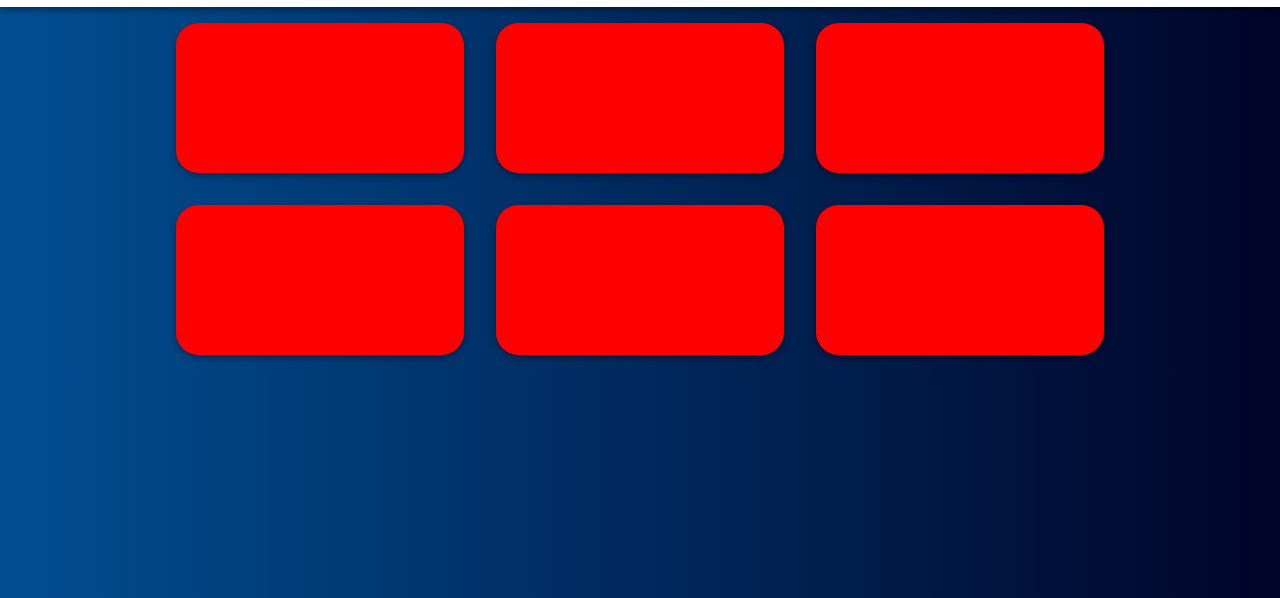
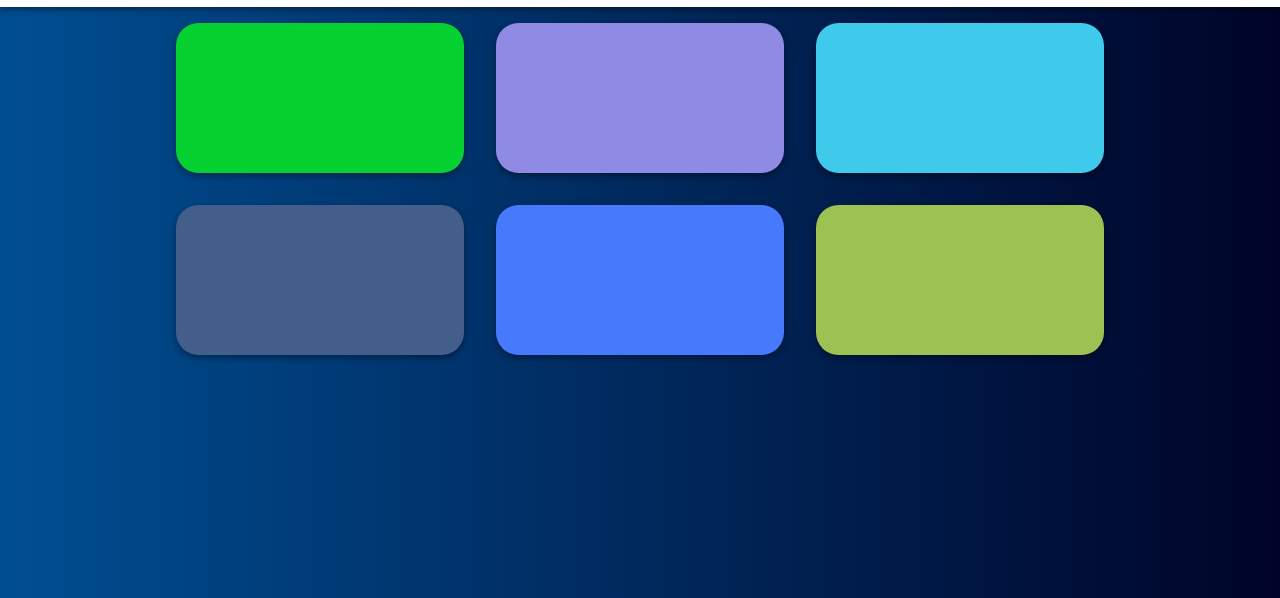
Before and after one commit to leo-generali/rgb-game, a plain HTML site: page index.html in a window 1280 px wide. Shown: the part 202-800 px from the top of the page. Drawn offline with Linux system fonts and the light colour scheme.

Commit message:
Makes more updates

```diff
--- a/index.html
+++ b/index.html
@@ -35,7 +35,7 @@
 			<button class='selectorBtn' id='questionBtn'>?</button>
 		</div>
 		<div class = 'container'>
-			<div class='row boxRow'>
+			<div class='row boxRow' id='board'>
 				<div class = 'row body-text box-shadow window' id='instructions'>
 					<h4><strong>How to Play</strong></h4>
 					<h5>Try to guess the the correct color based off of the given RBG code.</h5>
@@ -54,12 +54,6 @@
 					<h5>It took you <strong id='finalClicks'></strong> clicks to get there.</h5>
 					<h5>Try again and see if you can beat your score!</h5>
 				</div>
-				<div class ='box box-shadow'></div>
-				<div class ='box box-shadow'></div>
-				<div class ='box box-shadow'></div>
-				<div class ='box box-shadow'></div>
-				<div class ='box box-shadow'></div>
-				<div class ='box box-shadow'></div>
 			</div>
 		</div>
 	</body>
--- a/js/app.js
+++ b/js/app.js
@@ -16,6 +16,7 @@ var model = {
 var controller = {
 	init: function(){
 		this.replaceModelRGB();
+		view.init();
 	},
 
 	//Generates a random number
@@ -68,15 +69,44 @@ var view = {
 	init: function(){
 		this.playerSettings = controller.returnSettings();
 		this.playerColors = controller.returnModelRGB();
+
+
+		this.boardElem = document.getElementById('board');
+
+		this.createNewColoredBox(this.playerSettings.difficulty);
+
+		this.boxes = document.querySelectorAll('.box');
+
 	},
 
 	refreshPlayerColors: function(){
 		this.playerColors = controller.returnModelRGB();
 	},
 
-	//Selects an RGB value from the squareColors array to display for the player
+	//uses the playerColors array to generate x amount of boxes
+	createNewColoredBox: function(num){
+		for(var i = 0; i < num; i++){
+			this.boxDiv = document.createElement('div');
+			this.boxDiv.classList.add('box');
+			this.boxDiv.classList.add('box-shadow');
+			this.boxDiv.style.backgroundColor = this.playerColors[i];
+			this.boardElem.appendChild(this.boxDiv);
+		}
+	},
 
+	changeColors: function(num){
+		for(var i = 0; i < num; i++){
+			this.boxes[i].style.backgroundColor = this.playerColors[i];
+		}
+	},
+
+	//remove's all the boxes on the page
+	removeBoxes: function(num){
+		for(var i = 0; i < num; i++){
+			this.boardElem.removeChild(this.boardElem.childNodes[5]);
+		}
+	}
 };
 
 //Starts the application
-//controller.init();
+controller.init();
```
